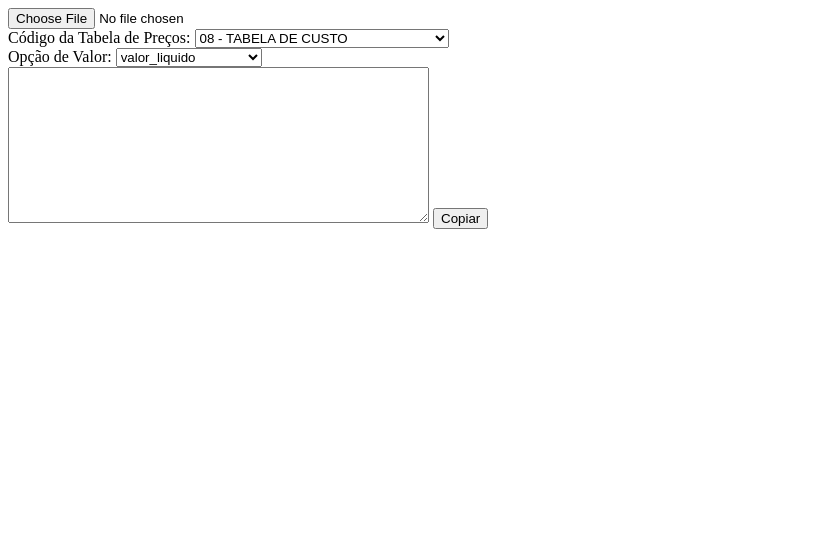
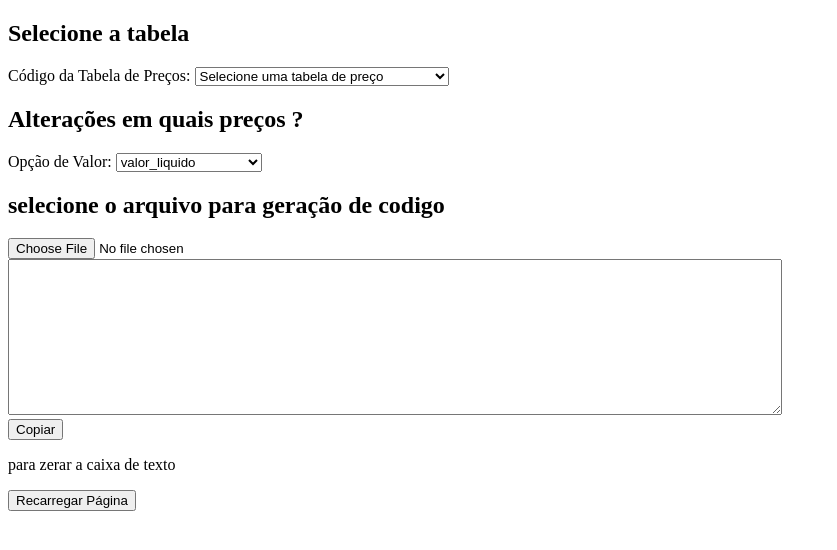
Before and after one commit to vinistm/tabela_preco, a plain HTML site: page index.html in a window 1280 px wide. Shown: the whole page, without its empty margins (0-837 px from the left). Drawn offline with Linux system fonts and the light colour scheme.

Commit message:
ajuste de logica

```diff
--- a/index.html
+++ b/index.html
@@ -1,13 +1,15 @@
 <!DOCTYPE html>
 <html>
   <head>
-    <title>Carregar arquivo Excel e refatorar dados</title>
+    <title>Carregar arquivo Excel</title>
+    <link rel="stylesheet" href="style.css" />
   </head>
   <body>
-    <input type="file" id="inputFile" accept=".xlsx" />
     <div>
+      <h2>Selecione a tabela</h2>
       <label for="codigoTabPreco">Código da Tabela de Preços:</label>
       <select id="codigoTabPreco">
+        <option value="">Selecione uma tabela de preço</option>
         <option value="01">01 - TABELA DE VAREJO</option>
         <option value="02">02 - TABELA ATACADO</option>
         <option value="03">03 - TABELA PROMOCÃO</option>
@@ -15,7 +17,7 @@
         <option value="05">05 - TABELA ATACADO ROYALTIES</option>
         <option value="06">06 - TABELA IGUATEMI</option>
         <option value="07">07 - TABELA ON LINE</option>
-        <option value="08" selected>08 - TABELA DE CUSTO</option>
+        <option value="08">08 - TABELA DE CUSTO</option>
         <option value="09">09 - TABELA PREÇO PROMOCIONAL</option>
         <option value="10">10 - TABELA MOSTRUÁRIO</option>
         <option value="11">11 - TABELA RELANÇADOS</option>
@@ -29,21 +31,38 @@
     </div>
 
     <div>
+      <h2>Alterações em quais preços ?</h2>
       <label for="valorOption">Opção de Valor:</label>
       <select id="valorOption">
         <option value="valor_liquido">valor_liquido</option>
         <option value="preco_valor_liquido">preco + valor_liquido</option>
       </select>
     </div>
+    <div>
+      <h2>selecione o arquivo para geração de codigo</h2>
+      <input type="file" id="inputFile" accept=".xlsx" />
+    </div>
 
     <div>
       <textarea id="output" rows="10" cols="50"></textarea>
+    </div>
+    <div>
       <button id="copyButton">Copiar</button>
+    </div>
+    <div>
+      <p>para zerar a caixa de texto</p>
+      <button id="reloadButton">Recarregar Página</button>
     </div>
 
     <script src="https://cdnjs.cloudflare.com/ajax/libs/xlsx/0.16.9/xlsx.full.min.js"></script>
     <script>
       function handleFile(e) {
+        var codigoTabPreco = document.getElementById("codigoTabPreco").value;
+        if (!codigoTabPreco) {
+          alert("Por favor, selecione uma tabela de preço.");
+          return;
+        }
+
         var file = e.target.files[0];
         var reader = new FileReader();
 
@@ -53,7 +72,6 @@
           var sheet = workbook.Sheets[workbook.SheetNames[0]];
           var jsonData = XLSX.utils.sheet_to_json(sheet, { header: 1 });
 
-          var codigoTabPreco = document.getElementById("codigoTabPreco").value;
           var valorOption = document.getElementById("valorOption").value;
           var outputText = "";
           for (var i = 1; i < jsonData.length; i++) {
@@ -76,7 +94,7 @@
               updateQuery =
                 "update produtos_precos set preco1='" +
                 valorLiquido +
-                "', preco_liquido1='" +
+                "', valor_liquido1='" +
                 valorLiquido +
                 "' where produto='" +
                 produto +
@@ -105,6 +123,12 @@
           outputTextarea.select();
           document.execCommand("copy");
         });
+
+      document
+        .getElementById("reloadButton")
+        .addEventListener("click", function () {
+          location.reload();
+        });
     </script>
   </body>
 </html>
--- /dev/null
+++ b/style.css
@@ -0,0 +1,3 @@
+textarea {
+  width: 60vw;
+}
```
